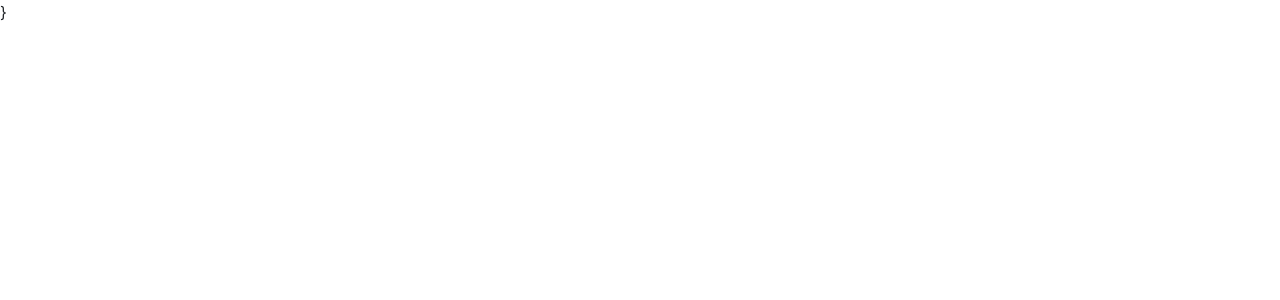
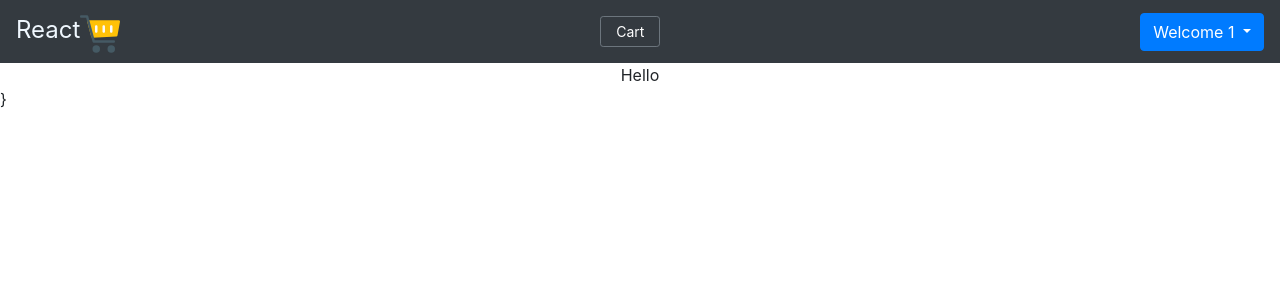
Before and after one commit to sinhaaditya10/React-cart, a React (Create React App) app: page /cart/1 in a window 1280 px wide. Shown: the top 300 px of the page. Built offline with nearby package versions, Linux system fonts and the light colour scheme.

Commit message:
Product adding and cart ui left

```diff
--- a/public/index.html
+++ b/public/index.html
@@ -19,6 +19,7 @@
       rel="stylesheet"
       href="https://unpkg.com/tachyons@4/css/tachyons.min.css"
     />
+
     <!--
       Notice the use of %PUBLIC_URL% in the tags above.
       It will be replaced with the URL of the `public` folder during the build.
--- a/src/App.js
+++ b/src/App.js
@@ -1,10 +1,9 @@
 import React from "react";
-//import logo from "./logo.svg";
 import "./App.css";
 import Login from "./components/Login";
 import Home from "./components/Home.jsx";
 import Product from "./components/Product.jsx";
-//import Card from "./components/Card.jsx";
+import Cart from "./components/Cart.jsx";
 import { Route } from "react-router-dom";
 
 function App(props) {
@@ -12,6 +11,7 @@ function App(props) {
     <div>
       <Route exact path="/" render={() => <Login />} />
       <Route path="/home/:username" component={Home} name="home" />
+      <Route path="/cart/:user" component={Cart} name="cart" />
       <Route path="/details/:user/:id" component={Product} name="product" />}
     </div>
   );
--- /dev/null
+++ b/src/components/Cart.jsx
@@ -0,0 +1,13 @@
+import React, { Component } from "react";
+import NavBar from "./NavBar";
+class Cart extends Component {
+  render() {
+    return (
+      <div>
+        <NavBar user={this.props.match.params.user} />
+        <div className="container">Hello</div>
+      </div>
+    );
+  }
+}
+export default Cart;
--- a/src/components/NavBar.js
+++ b/src/components/NavBar.js
@@ -2,10 +2,27 @@ import React, { Component } from "react";
 import "bootstrap/dist/css/bootstrap.min.css";
 import "./component.css";
 import CartLogo from "./cart.svg";
+import { Dropdown, DropdownButton } from "react-bootstrap";
+import { Redirect } from "react-router-dom";
 
 export class NavBar extends Component {
-  showCart() {}
+  state = {
+    session: true,
+    cartActive: false
+  };
+  logOut = () => {
+    this.setState({ session: false });
+  };
+  cartClicked = () => {
+    this.setState({ cartActive: true });
+  };
   render() {
+    if (!this.state.session) {
+      return <Redirect to="/" />;
+    }
+    if (this.state.cartActive) {
+      return <Redirect push to={`/cart/${this.props.user}`} />;
+    }
     return (
       <div>
         <nav className="navbar navbar-expand-lg navbar-light bg-dark">
@@ -22,14 +39,28 @@ export class NavBar extends Component {
               }}
             />
           </div>
-          <div>
-            <a href="#" style={{ marginLeft: "900px", color: "white" }}>
+          <div className="cart-button">
+            <button
+              className="btn btn-secondary btn-sm m-2"
+              style={{
+                backgroundColor: "transparent",
+                width: "60px",
+                float: "right"
+              }}
+              onClick={this.cartClicked}
+            >
               Cart
-            </a>
+            </button>
           </div>
-          <div className="home-welcome">
-            <span>Welcome {this.props.user}</span>
-          </div>
+          <DropdownButton
+            id="dropdown-basic-button"
+            title={`Welcome ${this.props.user} `}
+            style={{ textDecorationColor: "black" }}
+          >
+            <Dropdown.Item href="#" onClick={this.logOut}>
+              Log out
+            </Dropdown.Item>
+          </DropdownButton>
         </nav>
       </div>
     );
--- a/src/components/Product.jsx
+++ b/src/components/Product.jsx
@@ -8,7 +8,9 @@ export class Product extends Component {
   state = {
     id: "",
     name: "",
-    price: ""
+    price: "",
+    buttonText: "Add to Cart",
+    buttoncolor: "primary"
   };
   componentDidMount() {
     data.map(product => {
@@ -23,6 +25,10 @@ export class Product extends Component {
       }
     });
   }
+  productAdded = () => {
+    console.log("Product Added");
+    this.setState({ buttonText: "Item Added", buttoncolor: "grey" });
+  };
   render() {
     return (
       <div>
@@ -69,9 +75,13 @@ export class Product extends Component {
 
             <button
               className="btn btn-primary btn-sm"
-              style={{ float: "left" }}
+              style={{
+                float: "left",
+                backgroundColor: `${this.state.buttoncolor}`
+              }}
+              onClick={this.productAdded}
             >
-              Add to Cart
+              {this.state.buttonText}
             </button>
           </div>
         </div>
--- a/src/components/component.css
+++ b/src/components/component.css
@@ -24,12 +24,6 @@ img {
   margin-right: auto;
   text-align: center;
   margin-top: 5%;
-}
-.home-welcome {
-  color: white;
-  float: right;
-  margin-left: 100px;
-  text-align: right;
 }
 .home-logo {
   color: aliceblue;
@@ -70,3 +64,10 @@ p {
   color: red;
   font-size: small;
 }
+.cart-button {
+  margin-left: auto;
+  margin-right: auto;
+}
+.nav-welcome {
+  text-decoration-color: black;
+}
```
